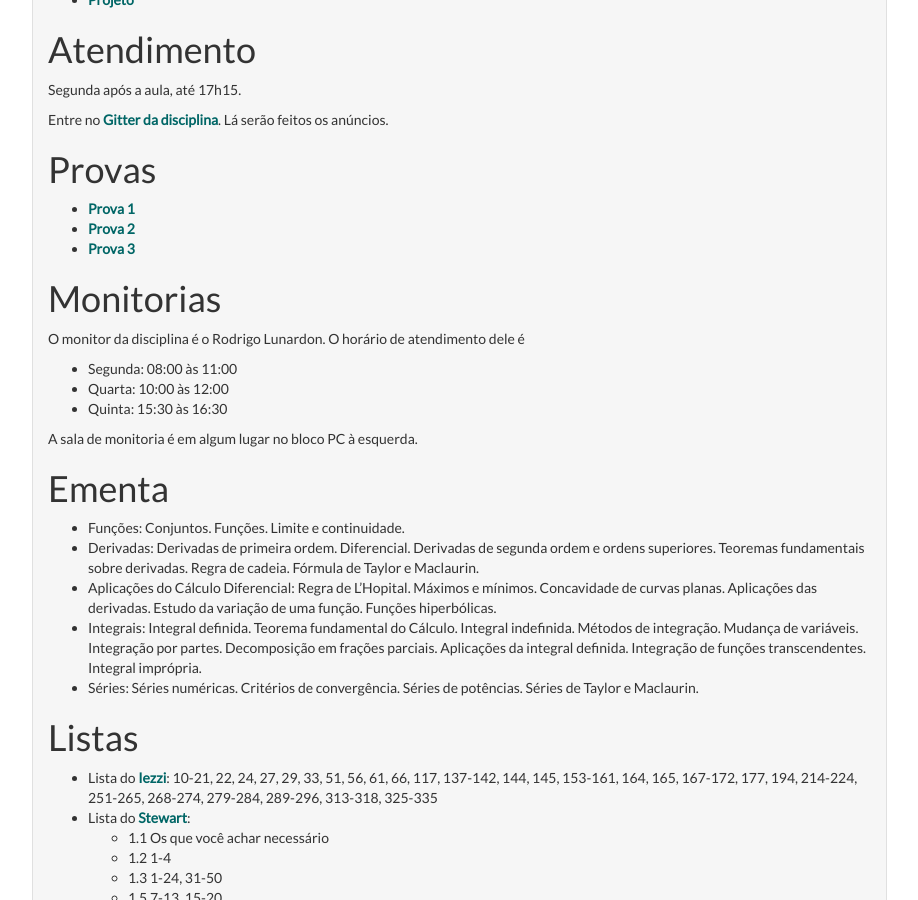
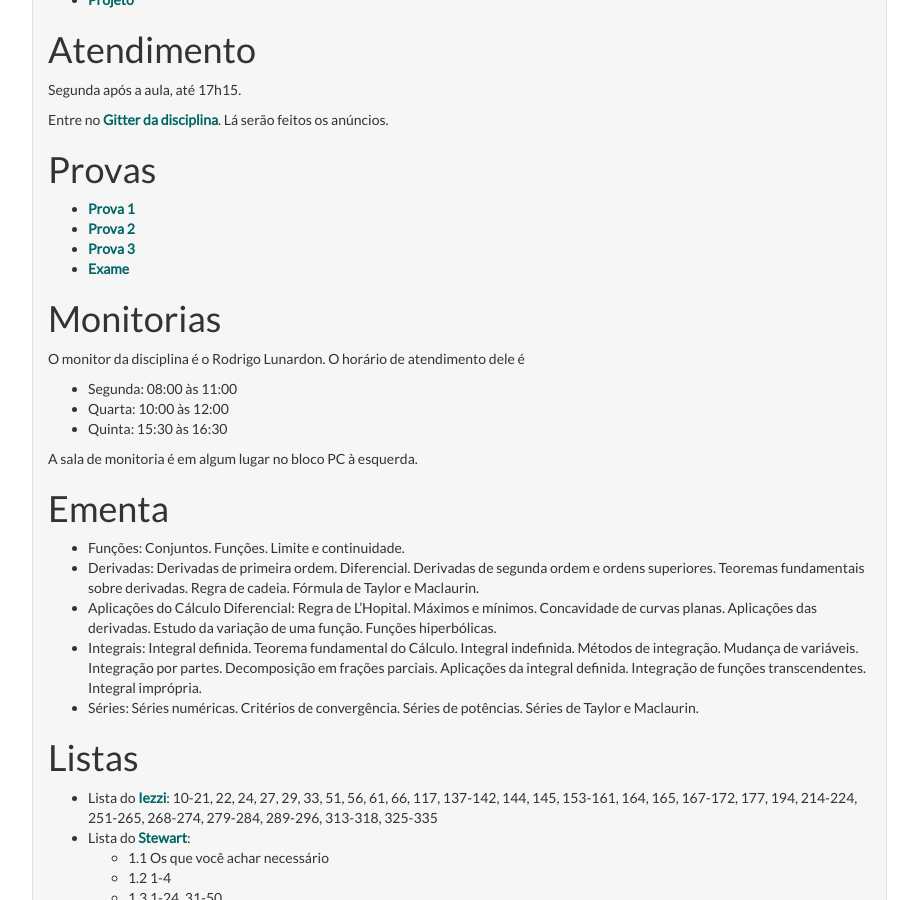
Before and after one commit to abelsiqueira/abelsiqueira.github.io-old, a Jekyll site: the page built from disciplinas/cm201-2016s1.md, in a window 1280 px wide and 900 px high, scrolled down 686 px. Shown: the whole window, without its empty margins (323-1241 px from the left). Built offline with Jekyll 4.4.1, drawn with Linux system fonts in a browser that asks for light colours; some web fonts are replaced.

Commit message:
Adiciona exame de cm201-2016s1

```diff
--- a/disciplinas/cm201-2016s1.md
+++ b/disciplinas/cm201-2016s1.md
@@ -40,6 +40,7 @@ Lá serão feitos os anúncios.
  - [Prova 1]({{ site.baseurl }}/disciplinas/cm201/prova1-2016s1.pdf)
  - [Prova 2]({{ site.baseurl }}/disciplinas/cm201/prova2-2016s1.pdf)
  - [Prova 3]({{ site.baseurl }}/disciplinas/cm201/prova3-2016s1.pdf)
+ - [Exame]({{ site.baseurl }}/disciplinas/cm201/exame-2016s1.pdf)
 
 # Monitorias
 
```
Also changed, not shown: 1 other file.
